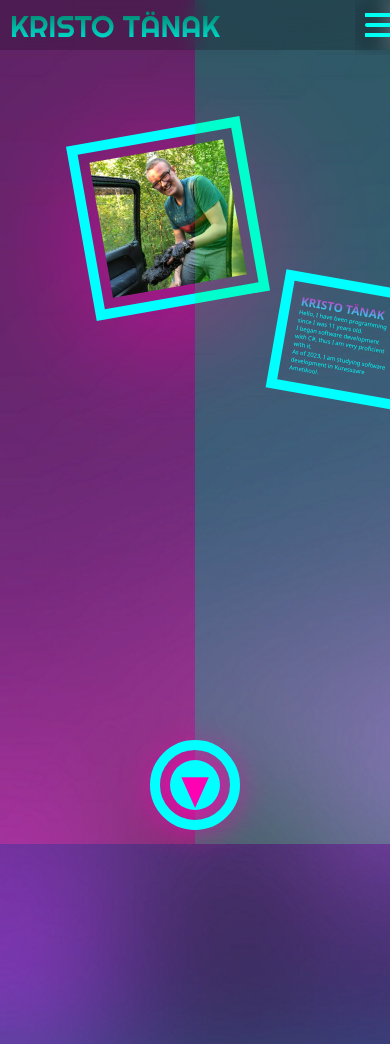
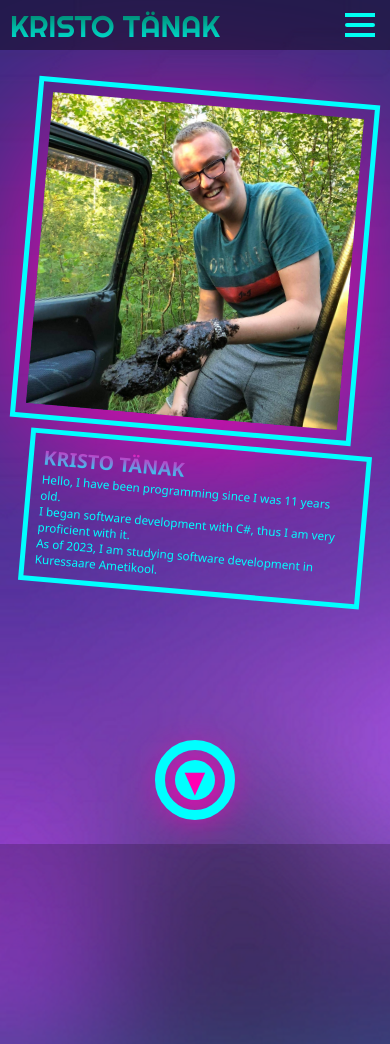
Before and after one commit to tanakimees/tanakimees.github.io, a PHP site: page / in a window 390 px wide. Shown: the top 1044 px of the page. Run offline with PHP 8.4, Linux system fonts and the light colour scheme.

Commit message:
gbfsgfdsgsfd

```diff
--- a/index.html
+++ b/index.html
@@ -46,10 +46,7 @@
 
     <div class="section1">
         <div class="introductionbox">
-            <div class="areaforimage1">
             <img class="picture" src="resources/imagesforpbox/img2.JPG" alt="">
-            </div>
-            <div class="areafortextbox">
             <div class="textbox">
                 <h1 class="headertextbox">
                     KRISTO TÄNAK
@@ -58,7 +55,7 @@
                 I began software development with C#, thus I am very proficient with it. <br>
                 As of 2023, I am studying software development in Kuressaare Ametikool. <br>
             </div>
-            </div>
+
             <a class="scrollbutton1" href="#skillbox">▼</a>
         </div>
 
--- a/style.css
+++ b/style.css
@@ -8,21 +8,26 @@
 
 html {
     scroll-behavior: smooth;
+    width: 100vw;
+    overflow-x: hidden;
 }
 
 body {
-    overflow-x: hidden;
+    -ms-overflow-style: none;
+    scrollbar-width: none;
+}
+
+body::-webkit-scrollbar {
+    display: none;
 }
 
 .menu {
     height: 40px;
     padding: 10px;
-    background-color: rgba(0, 0, 0, 0.2);
-    width: 100%;
+    background-color: rgba(0, 0, 0, 0.4);
+    width: calc(100vw - 20px);
     position: fixed;
     z-index: 1000;
-    -webkit-backdrop-filter: blur(10px);
-    backdrop-filter: blur(10px);
 }
 
 .name {
@@ -344,8 +349,8 @@ label .menu {
 
 .picture {
     position: relative;
-    margin-top: 150px;
-    margin-left: 100px;
+    margin-top: 160px;
+    margin-left: 80px;
     width: 35vw;
     height: 35vw;
     outline: 10px solid aqua;
@@ -357,15 +362,15 @@ label .menu {
 .textbox {
     display: flex;
     flex-direction: column;
-    transform: rotate(10deg);
-    margin-top: 300px;
+    margin-top: 200px;
     outline-offset: 10px;
     outline: 10px solid aqua;
-    margin-left: 100px;
+    margin-left: 50px;
     height: min-content;
+    width: auto;
     color: aqua;
     font-size: 1.5vw;
-    width: auto;
+    transform: rotate(10deg);
 }
 
 .headertextbox {
@@ -406,23 +411,6 @@ label .menu {
 
 .scrollbutton1:hover {
     transform: translate(-50%,-20%);
-}
-
-.areaforimage1 {
-    position: absolute;
-    display: flex;
-    width: 50%;
-    background-color: rgba(255, 0, 0, 0.2);
-    height: 100%;
-}
-
-.areafortextbox {
-    position: absolute;
-    display: flex;
-    left: 50%;
-    width: 50%;
-    height: 100%;
-    background-color: rgba(0, 255, 0, 0.2);
 }
 
 
@@ -467,6 +455,108 @@ label .menu {
     label a:hover {
         transform: scale(1.1);
     }
+    .introductionbox {
+        flex-direction: column;
+        align-items: center;
+    }
+    .textbox {
+        transform: rotate(5deg);
+        outline: 5px solid aqua;
+        margin-top: 40px;
+        margin-left: 0px;
+        width: 40vw;
+        font-size: 1.8vw;
+    }
+    .picture {
+        display: flex;
+        position: relative;
+        transform: rotate(5deg);
+        width: 40vw;
+        height: 40vw;
+        outline: 5px solid aqua;
+        margin-top: 105px;
+        margin-left: 0px;
+    }
+    .scrollbutton1 {
+        position: absolute;
+        left: 50%;
+        transform: translate(-50%,0%);
+        top: 90%;
+        background-color: aqua;
+        box-shadow: #ff00b3 0px 5px 40px 10px;
+        outline-offset: 10px;
+        outline: 10px solid aqua;
+        border-radius: 50%;
+        width: 40px;
+        height: 40px;
+        text-decoration: none;
+        color: #ff00b3;
+        text-align: center;
+        font-size: 30px;
+        -moz-transition: all .1s ease-in;
+        -o-transition: all .1s ease-in;
+        -webkit-transition: all .1s ease-in;
+        transition: all .1s ease-in;
+    }
+
+    .scrollbutton1:hover {
+        transform: translate(-50%,-20%);
+    }
+}
+
+@media(max-width:800px) {
+    .introductionbox {
+        flex-direction: column;
+        align-items: center;
+    }
+    .textbox {
+        transform: rotate(5deg);
+        outline: 5px solid aqua;
+        margin-top: 40px;
+        margin-left: 0px;
+        width: 50vw;
+    }
+    .picture {
+        display: flex;
+        position: relative;
+        transform: rotate(5deg);
+        width: 50vw;
+        height: 50vw;
+        outline: 5px solid aqua;
+        margin-top: 105px;
+        margin-left: 0px;
+    }
+    .headertextbox {
+        font-size: 5vw;
+    }
+}
+
+@media(max-width:700px) {
+    .introductionbox {
+        flex-direction: column;
+        align-items: center;
+    }
+    .textbox {
+        transform: rotate(5deg);
+        outline: 5px solid aqua;
+        margin-top: 40px;
+        margin-left: 0px;
+        width: 55vw;
+        font-size: 2.5vw;
+    }
+    .picture {
+        display: flex;
+        position: relative;
+        transform: rotate(5deg);
+        width: 55vw;
+        height: 55vw;
+        outline: 5px solid aqua;
+        margin-top: 105px;
+        margin-left: 0px;
+    }
+    .headertextbox {
+        font-size: 5vw;
+    }
 }
 
 @media(max-width:600px) {
@@ -494,6 +584,59 @@ label .menu {
 
     label a:hover {
         transform: scale(1.1);
+    }
+    .introductionbox {
+        flex-direction: column;
+        align-items: center;
+    }
+    .textbox {
+        transform: rotate(5deg);
+        outline: 5px solid aqua;
+        margin-top: 40px;
+        margin-left: 0px;
+        width: 70vw;
+        font-size: 2.5vw;
+    }
+    .picture {
+        display: flex;
+        position: relative;
+        transform: rotate(5deg);
+        width: 70vw;
+        height: 70vw;
+        outline: 5px solid aqua;
+        margin-top: 105px;
+        margin-left: 0px;
+    }
+    .headertextbox {
+        font-size: 5vw;
+    }
+}
+
+@media(max-width:500px) {
+    .introductionbox {
+        flex-direction: column;
+        align-items: center;
+    }
+    .textbox {
+        transform: rotate(5deg);
+        outline: 5px solid aqua;
+        margin-top: 40px;
+        margin-left: 0px;
+        width: 80vw;
+        font-size: 3vw;
+    }
+    .picture {
+        display: flex;
+        position: relative;
+        transform: rotate(5deg);
+        width: 80vw;
+        height: 80vw;
+        outline: 5px solid aqua;
+        margin-top: 105px;
+        margin-left: 0px;
+    }
+    .headertextbox {
+        font-size: 5vw;
     }
 }
 
```
Also changed, not shown: other parts of style.css (+27 -2 lines). Lines whose indentation alone changed are shown as unchanged.
